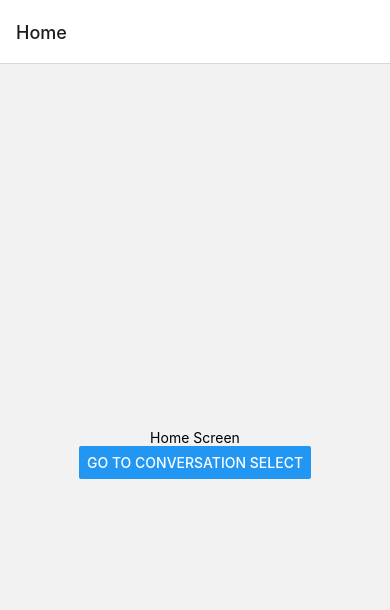
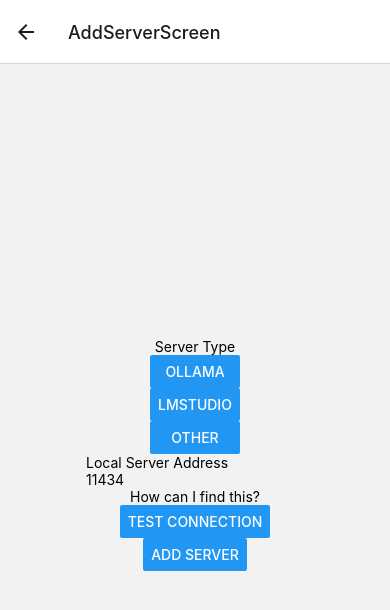
Before and after one commit to SamPatt/lookma, a React Native app: screen /AddServerScreen in a window 390 px wide. Shown: the top 610 px of the page. Built offline with nearby package versions, Linux system fonts and the light colour scheme.

Commit message:
Adds basic server selection screen

```diff
--- a/App.js
+++ b/App.js
@@ -5,6 +5,7 @@
 import ConvoSelectScreen from './src/screens/ConvoSelectScreen';
 import ConvoScreen from './src/screens/ConvoScreen';
 import SettingsScreen from './src/screens/SettingsScreen';
+import AddServerScreen from './src/screens/AddServerScreen';
 
 const Stack = createNativeStackNavigator();
 
@@ -16,6 +17,7 @@
         <Stack.Screen name="ConvoSelectScreen" component={ConvoSelectScreen} />
         <Stack.Screen name="ConvoScreen" component={ConvoScreen} />
         <Stack.Screen name="Settings" component={SettingsScreen} />
+        <Stack.Screen name="AddServerScreen" component={AddServerScreen} />
       </Stack.Navigator>
     </NavigationContainer>
   );
--- a/package.json
+++ b/package.json
@@ -10,6 +10,7 @@
   },
   "dependencies": {
     "@react-native-async-storage/async-storage": "^1.21.0",
+    "@react-native-community/checkbox": "^0.5.17",
     "@react-navigation/native": "^6.1.9",
     "@react-navigation/native-stack": "^6.9.17",
     "expo": "~50.0.2",
--- /dev/null
+++ b/src/screens/AddServerScreen.js
@@ -0,0 +1,66 @@
+import React, { useState } from 'react';
+import { View, Text, TextInput, Button, Modal, TouchableOpacity } from 'react-native';
+
+export default function AddServerScreen({ navigation }) {
+  const [serverType, setServerType] = useState('Ollama');
+  const [serverAddress, setServerAddress] = useState('');
+  const [port, setPort] = useState(serverType === 'Ollama' ? '11434' : serverType === 'LMStudio' ? '1234' : '');
+  const [isModalVisible, setModalVisible] = useState(false);
+
+  const handleServerTypeChange = (newType) => {
+    setServerType(newType);
+    setPort(newType === 'Ollama' ? '11434' : newType === 'LMStudio' ? '1234' : '');
+  };
+
+  return (
+    <View style={{ flex: 1, alignItems: 'center', justifyContent: 'center' }}>
+      <Text>Server Type</Text>
+      {/* Implement a dropdown here. For simplicity, using buttons */}
+      <View>
+        {['Ollama', 'LMStudio', 'Other'].map((type) => (
+          <Button key={type} title={type} onPress={() => handleServerTypeChange(type)} />
+        ))}
+      </View>
+
+      <TextInput
+        placeholder="Local Server Address"
+        value={serverAddress}
+        onChangeText={setServerAddress}
+      />
+
+      <TextInput
+        placeholder="Port"
+        value={port}
+        onChangeText={setPort}
+        keyboardType="numeric"
+      />
+
+      <TouchableOpacity onPress={() => setModalVisible(true)}>
+        <Text>How can I find this?</Text>
+      </TouchableOpacity>
+
+      <Modal
+        animationType="slide"
+        transparent={true}
+        visible={isModalVisible}
+        onRequestClose={() => {
+          setModalVisible(!isModalVisible);
+        }}
+      >
+        <View style={{ marginTop: 50, marginHorizontal: 20, backgroundColor: 'white', padding: 20 }}>
+          <Text>Instructions to find server's local IP:</Text>
+          <Text>Windows: Use 'ipconfig' in CMD</Text>
+          <Text>macOS: Use 'ifconfig' in Terminal</Text>
+          <Text>Linux: Use 'hostname -I' in Terminal</Text>
+
+          <Button title="Close" onPress={() => setModalVisible(!isModalVisible)} />
+        </View>
+      </Modal>
+
+      {/* Removed CheckBox and related text */}
+
+      <Button title="Test Connection" onPress={() => { /* Test Connection Logic */ }} />
+      <Button title="Add Server" onPress={() => { /* Add Server Logic */ navigation.goBack(); }} />
+    </View>
+  );
+}
--- a/src/screens/HomeScreen.js
+++ b/src/screens/HomeScreen.js
@@ -6,6 +6,10 @@
     <View style={{ flex: 1, alignItems: 'center', justifyContent: 'center' }}>
       <Text>Home Screen</Text>
       <Button
+        title="Add Server"
+        onPress={() => navigation.navigate('AddServerScreen')}
+      />
+      <Button
         title="Go to Conversation Select"
         onPress={() => navigation.navigate('ConvoSelectScreen')}
       />
```
Also changed, not shown: 1 other file (tests, documents, lock files or other folders).
